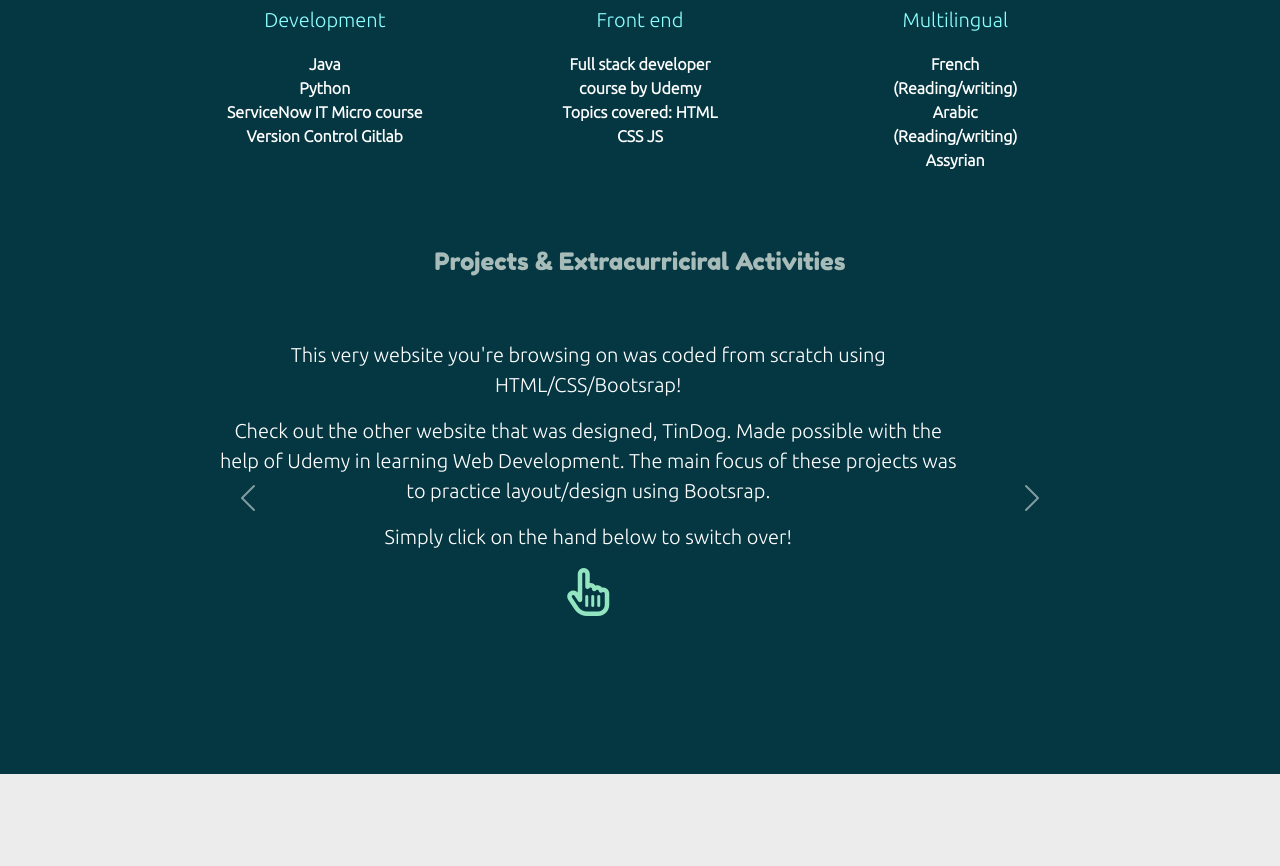
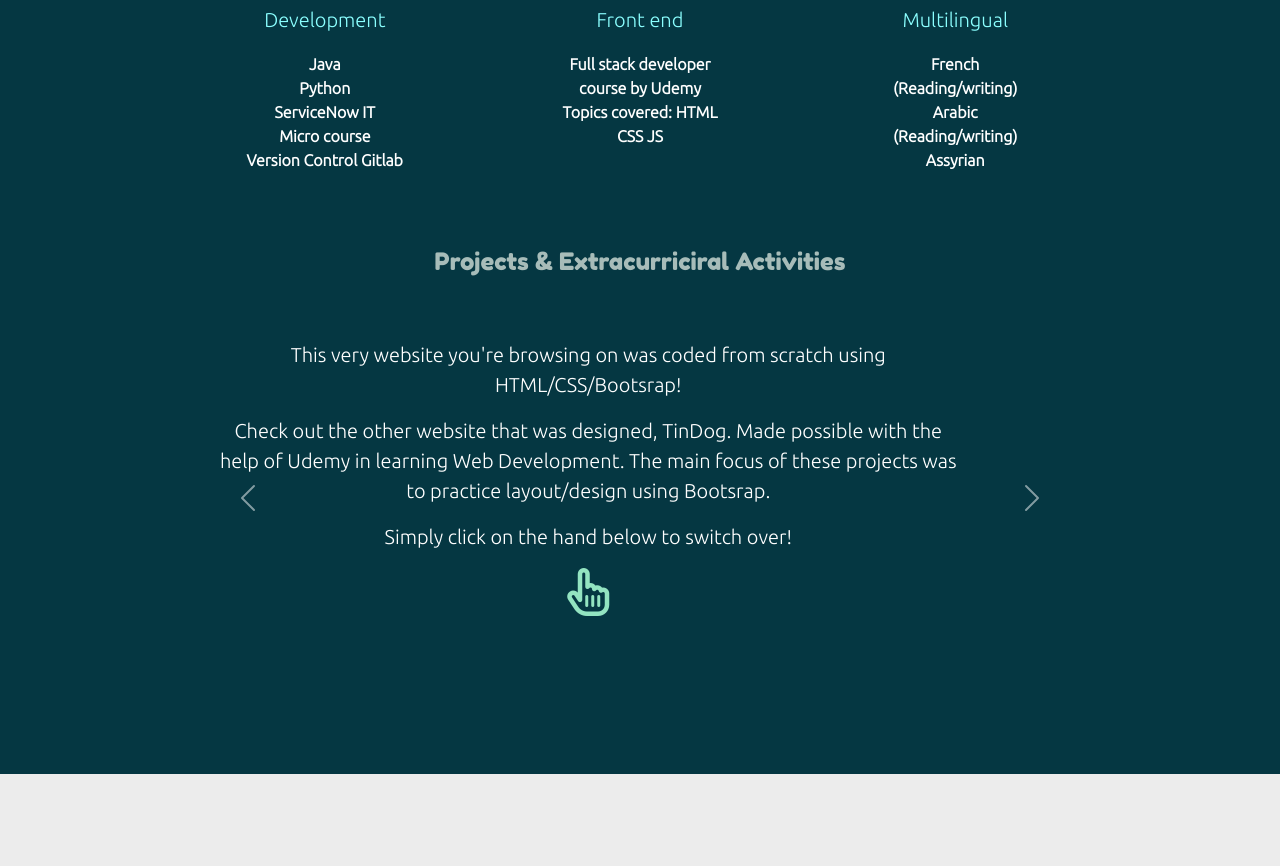
Before and after one commit to elieyounan/PersonalSite, a plain HTML site: page index.html in a window 1280 px wide. Shown: the part 1582-2448 px from the top of the page. Drawn offline with nearby package versions, Linux system fonts and the light colour scheme.

Commit message:
Update index.html

```diff
--- a/index.html
+++ b/index.html
@@ -116,7 +116,7 @@
             </div>
             <p>Java</p>
             <p>Python</p>
-            <p>ServiceNow IT Micro course<p>
+            <p>ServiceNow IT</p><p> Micro course</p>
             <p>Version Control Gitlab</p>
           </div>
 
```
